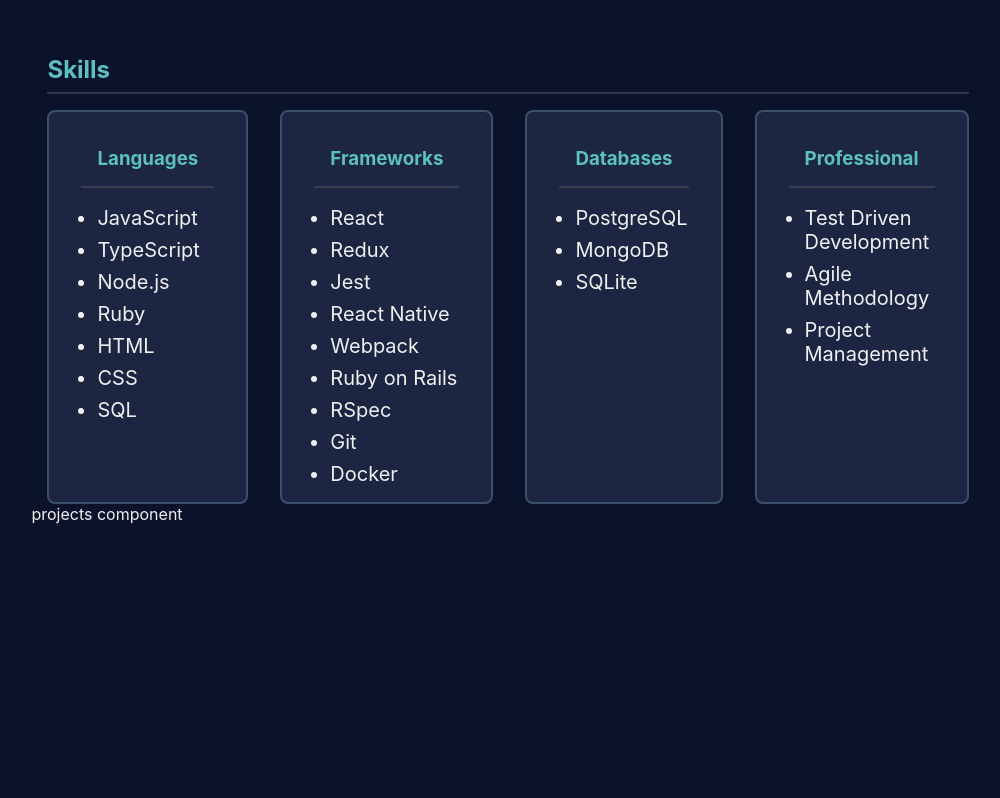
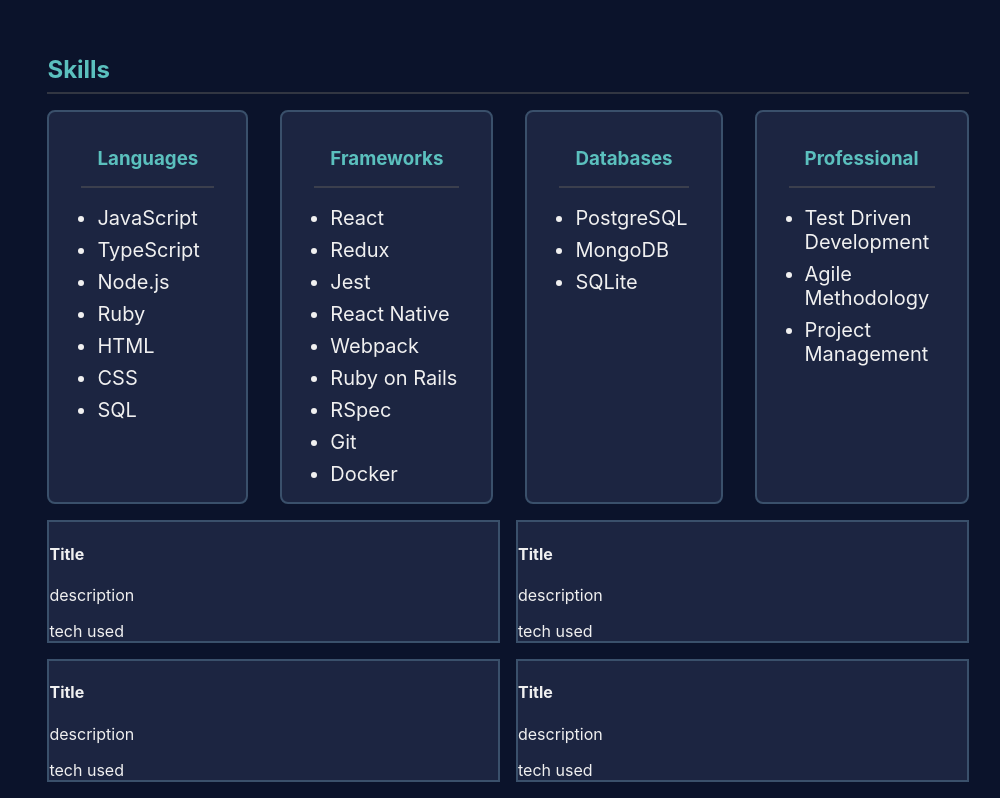
Before and after one commit to fjzink/portfolio, a Next.js app: page / in a window 1280 px wide. Shown: the part 406-1204 px from the top of the page, without its empty margins (132-1132 px from the left). Before the commit the page ends 930 px from the top, so only its background shows below. Built offline with nearby package versions, Linux system fonts and the light colour scheme.

Commit message:
Add Contact component for contact info section. Install Feather icon library.

```diff
--- /dev/null
+++ b/components/Contact.tsx
@@ -0,0 +1,15 @@
+const Contact = (): JSX.Element => {
+  return (
+    <div className="contact">
+      <h2>Contact Info</h2>
+      <div>contact info section</div>
+      <style jsx>{`
+        .contact {
+          grid-area: contact;
+        }
+      `}</style>
+    </div>
+  )
+}
+
+export default Contact
--- /dev/null
+++ b/components/ProjectCard.tsx
@@ -0,0 +1,21 @@
+import colors from '../colors'
+
+const { blue, lBlue } = colors
+
+const ProjectCard = (): JSX.Element => {
+  return (
+    <div className="project-card">
+      <h4 className="project-title">Title</h4>
+      <p className="project-description">description</p>
+      <div className="tech-wrapper">tech used</div>
+      <style jsx>{`
+        .project-card {
+          background-color: ${blue};
+          border: 2px solid ${lBlue};
+        }
+      `}</style>
+    </div>
+  )
+}
+
+export default ProjectCard
--- a/components/Projects.tsx
+++ b/components/Projects.tsx
@@ -1,5 +1,28 @@
+import ProjectCard from './ProjectCard'
+
 const Projects = (): JSX.Element => {
-  return <div id="projects">projects component</div>
+  return (
+    <div id="projects">
+      <div className="projects-wrapper">
+        <ProjectCard />
+        <ProjectCard />
+        <ProjectCard />
+        <ProjectCard />
+      </div>
+      <style jsx>{`
+        #projects {
+          width: 100%;
+          padding: 1rem;
+        }
+
+        .projects-wrapper {
+          display: grid;
+          grid-template-columns: repeat(auto-fill, minmax(300px, 1fr));
+          gap: 1rem;
+        }
+      `}</style>
+    </div>
+  )
 }
 
 export default Projects
--- a/package.json
+++ b/package.json
@@ -29,7 +29,8 @@
     "classnames": "^2.2.6",
     "next": "latest",
     "react": "^17.0.1",
-    "react-dom": "^17.0.1"
+    "react-dom": "^17.0.1",
+    "react-feather": "^2.0.9"
   },
   "devDependencies": {
     "@testing-library/react": "^11.2.5",
--- a/pages/index.tsx
+++ b/pages/index.tsx
@@ -4,6 +4,7 @@ import Nav from '../components/Nav'
 import About from '../components/About'
 import Skills from '../components/Skills'
 import Projects from '../components/Projects'
+import Contact from '../components/Contact'
 
 const { text } = colors
 
@@ -20,8 +21,7 @@ export const Home = (): JSX.Element => (
       <Skills />
       <Projects />
     </main>
-    <div className="contact">contact info</div>
-
+    <Contact></Contact>
     <style jsx>{`
       .container {
         min-height: 100vh;
```
Also changed, not shown: 1 other file (tests, documents, lock files or other folders).
